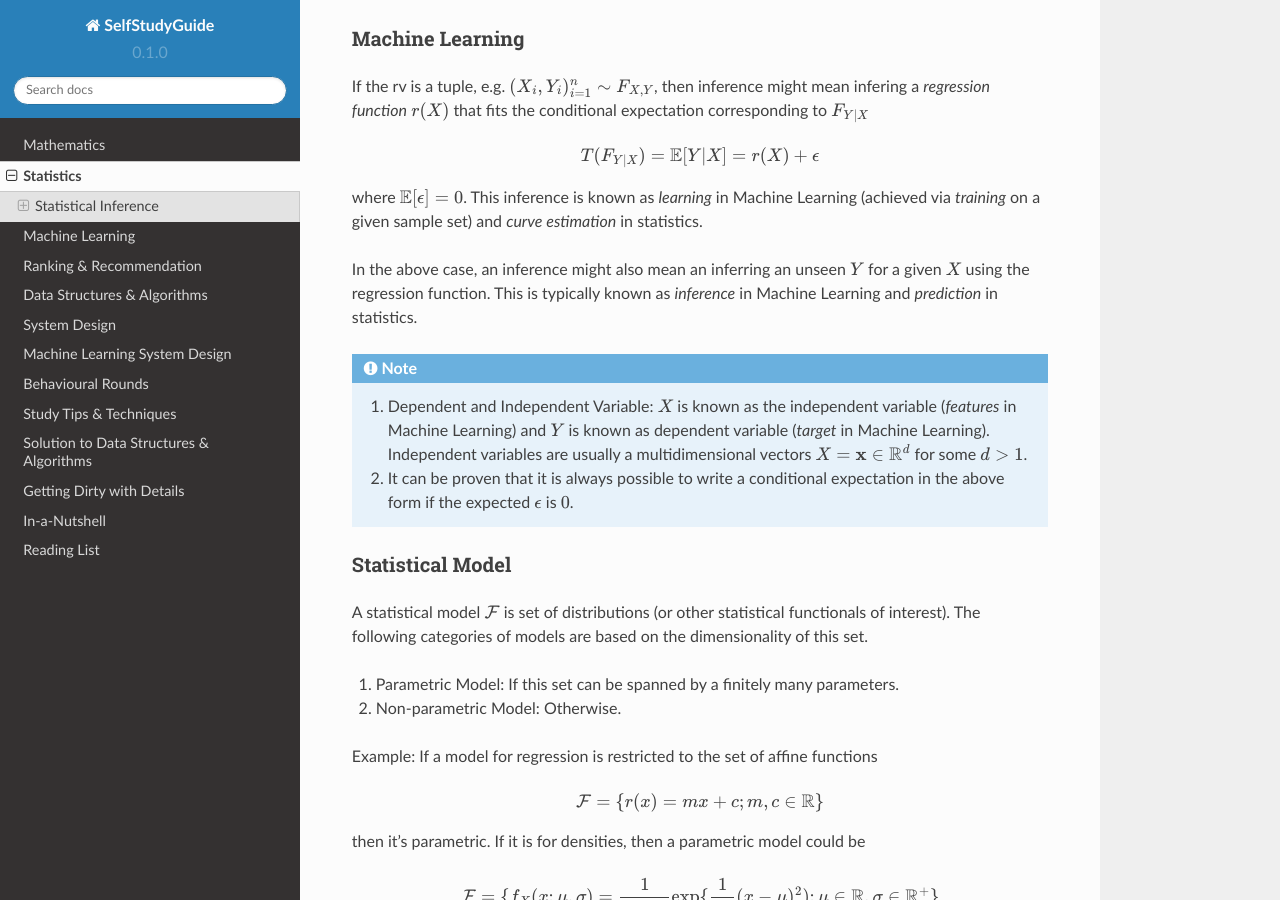
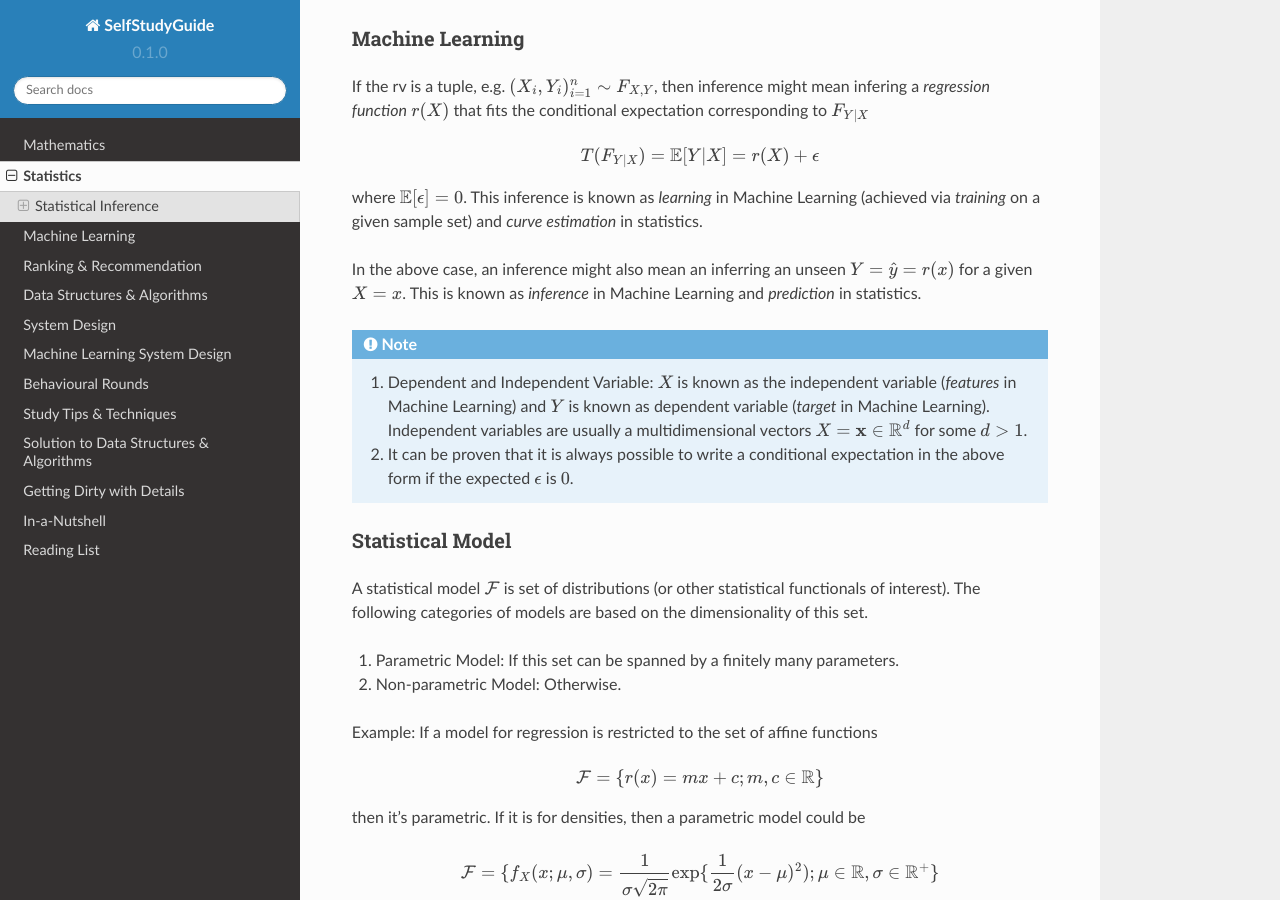
Before and after one commit to uselesstechjunks/leetcode, a Sphinx documentation site: the page built from docs/source/stat.rst, in a window 1280 px wide and 900 px high, scrolled down 491 px. Built offline with Sphinx 7.4.7 and the Read the Docs theme 2.0.0, drawn with Linux system fonts in a browser that asks for light colours.

Commit message:
Update stat.rst

```diff
--- a/docs/source/stat.rst
+++ b/docs/source/stat.rst
@@ -26,7 +26,7 @@ If the rv is a tuple, e.g. :math:`(X_i,Y_i)_{i=1}^n\sim F_{X,Y}`, then inference
 
 where :math:`\mathbb{E}[\epsilon]=0`. This inference is known as *learning* in Machine Learning (achieved via *training* on a given sample set) and *curve estimation* in statistics.
 
-In the above case, an inference might also mean an inferring an unseen :math:`Y` for a given :math:`X` using the regression function. This is typically known as *inference* in Machine Learning and *prediction* in statistics.
+In the above case, an inference might also mean an inferring an unseen :math:`Y=\hat{y}=r(x)` for a given :math:`X=x`. This is known as *inference* in Machine Learning and *prediction* in statistics.
 
 .. note::
     #. Dependent and Independent Variable: :math:`X` is known as the independent variable (*features* in Machine Learning) and :math:`Y` is known as dependent variable (*target* in Machine Learning). Independent variables are usually a multidimensional vectors :math:`X=\mathbf{x}\in\mathbb{R}^d` for some :math:`d>1`.
```
